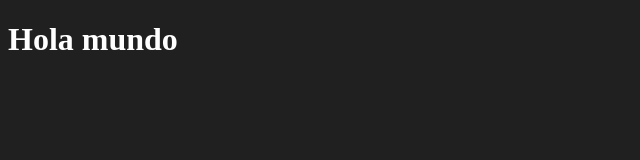
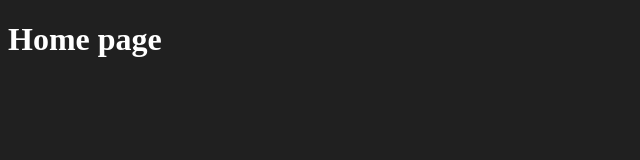
Before and after one commit to Pablobasso25/mern-crud-auth-backend, a React (Vite) app in the folder client/: page / in a window 1280 px wide. Shown: the top 160 px of the page, without its empty margins (0-640 px from the left). Built offline with nearby package versions, Linux system fonts and the light colour scheme.

Commit message:
feat(frontend): setup routes and skeleton pages

```diff
--- a/client/package.json
+++ b/client/package.json
@@ -13,6 +13,8 @@
     "@tailwindcss/vite": "^4.1.18",
     "react": "^19.1.1",
     "react-dom": "^19.1.1",
+    "react-router": "^7.11.0",
+    "react-router-dom": "^7.11.0",
     "tailwindcss": "^4.1.18"
   },
   "devDependencies": {
--- a/client/src/App.jsx
+++ b/client/src/App.jsx
@@ -1,8 +1,18 @@
+import { BrowserRouter, Routes, Route } from "react-router";
+
 const App = () => {
   return (
-    <div>
-      <h1 className="text-4xl font-bold">Hola mundo</h1>
-    </div>
+    <BrowserRouter>
+      <Routes>
+        <Route path="/" element={<h1>Home page</h1>} />
+        <Route path="/login" element={<h1>Login</h1>} />
+        <Route path="/register" element={<h1>Register</h1>} />
+        <Route path="/tasks" element={<h1>Tasks page</h1>} />
+        <Route path="/add-task" element={<h1>New task</h1>} />
+        <Route path="/tasks/:id" element={<h1>Update task</h1>} />
+        <Route path="/profile" element={<h1>HProfile</h1>} />
+      </Routes>
+    </BrowserRouter>
   );
 };
 
```
Also changed, not shown: 2 other files (tests, documents, lock files or other folders).
